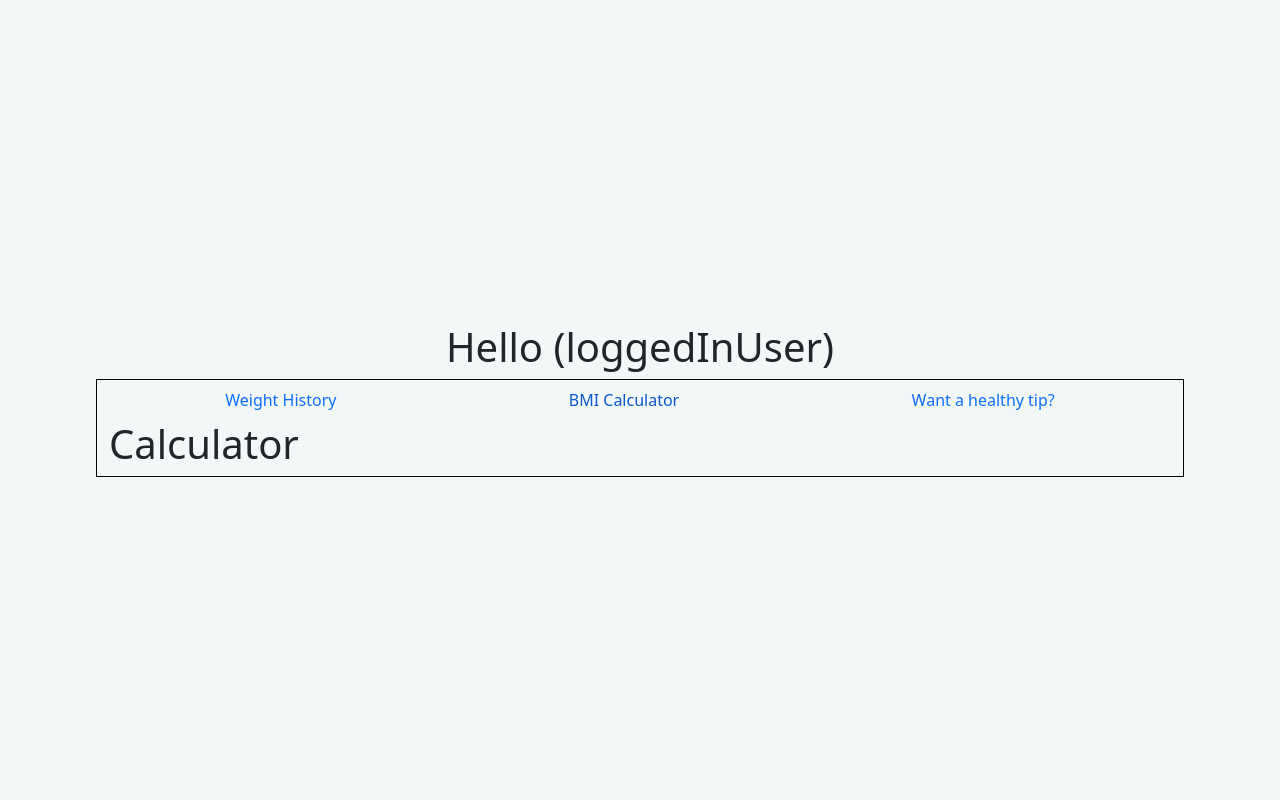
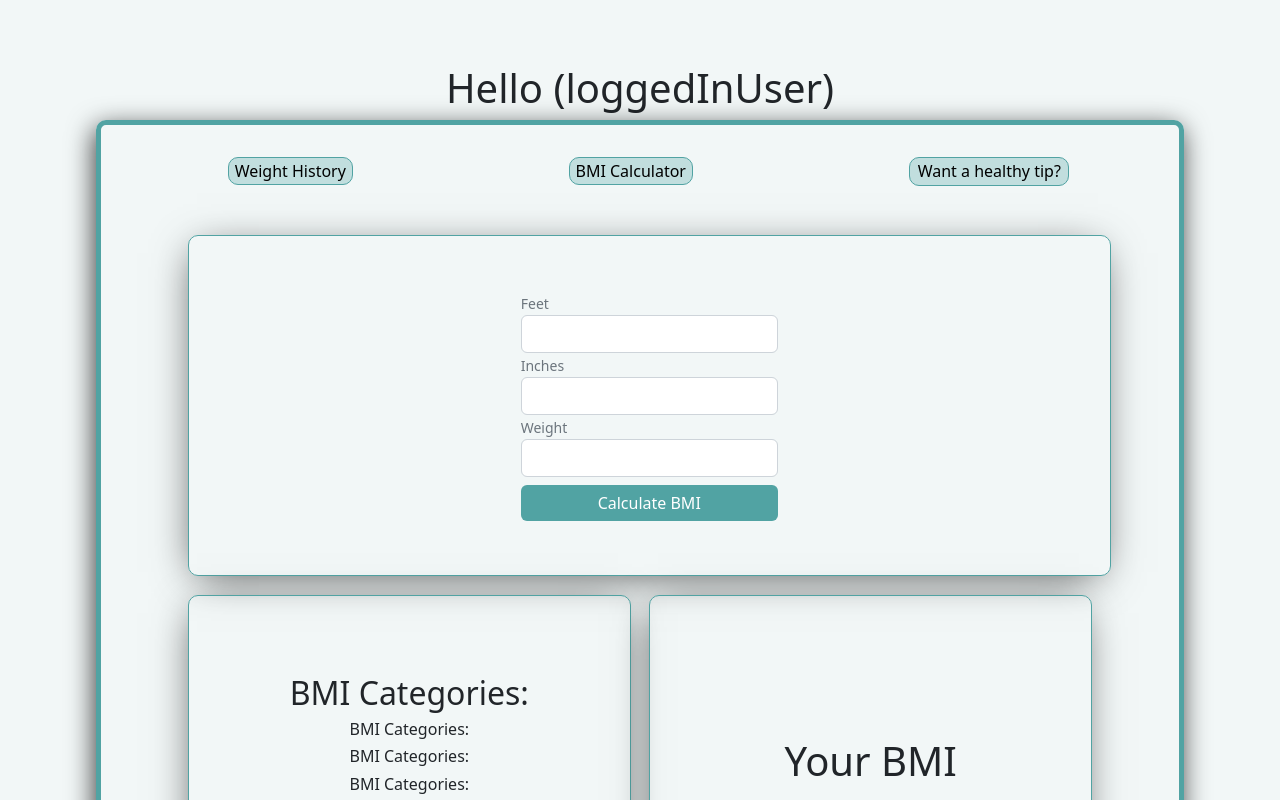
Before and after one commit to DavidJoao/track-it-frontend, a React (Create React App) app: page /myprofile in a window 1280 px wide. Both pictures are taken after a click on the button "BMI Calculator". Shown: the top 800 px of the page. Built offline with nearby package versions, Linux system fonts and the light colour scheme.

Commit message:
added styling for history section, bmi calculator, and integrated chartjs

```diff
--- a/package.json
+++ b/package.json
@@ -8,8 +8,10 @@
     "@testing-library/user-event": "^13.5.0",
     "axios": "^0.27.2",
     "bootstrap": "^5.2.0",
+    "chart.js": "^3.9.1",
     "react": "^18.2.0",
     "react-bootstrap": "^2.5.0",
+    "react-chartjs-2": "^4.3.1",
     "react-dom": "^18.2.0",
     "react-router-dom": "^6.3.0",
     "react-scripts": "5.0.1",
--- a/public/index.html
+++ b/public/index.html
@@ -45,5 +45,6 @@
       To begin the development, run `npm start` or `yarn start`.
       To create a production bundle, use `npm run build` or `yarn build`.
     -->
+  <script src="https://cdn.jsdelivr.net/npm/chart.js"></script>
   </body>
 </html>
--- a/src/components/BMICalculator.js
+++ b/src/components/BMICalculator.js
@@ -1,6 +1,38 @@
+import { Form, Button } from 'react-bootstrap'
+
 function BMICalculator(){
     return(
-        <h1>Calculator</h1>
+        <div style={{width:'95%', height:'90vh'}} className="d-flex flex-column">
+            <div style={{width:'100%', height:"100%", padding:'2%'}}>
+                <div style={{border:"1px solid #51A3A3", width:'100%', height:"50%", display:'flex', flexDirection:'column', justifyContent:'center', alignItems:"center", margin:"1%", borderRadius:"10px", boxShadow:' -2px 7px 40px -11px rgba(0,0,0,0.75)'}}>
+                    <Form>
+                        <Form.Group>
+                            <Form.Text>Feet</Form.Text>
+                            <Form.Control />
+                            <Form.Text>Inches</Form.Text>
+                            <Form.Control />
+                            <Form.Text>Weight</Form.Text>
+                            <Form.Control />
+                            <Button style={{border:'none', backgroundColor:"#51A3A3", width:'100%', marginTop:"3%"}} type='submit'>Calculate BMI</Button>
+                        </Form.Group>
+                    </Form>
+                </div>
+                <div style={{width:'100%', height:"50%"}} className="d-flex flex-column flex-md-row align-self-center">
+                    <div style={{border:"1px solid #51A3A3", width:"100%", height:"100%", display:'flex', justifyContent:"center", alignItems:"center", flexDirection:"column", margin:"1%", borderRadius:'10px', boxShadow:' -2px 7px 40px -11px rgba(0,0,0,0.75)'}}>
+                        <h2>BMI Categories:</h2>
+                        <h6>BMI Categories:</h6>
+                        <h6>BMI Categories:</h6>
+                        <h6>BMI Categories:</h6>
+                        <h6>BMI Categories:</h6>
+                        <h6>BMI Categories:</h6>
+                    </div>
+                    <div style={{border:'1px solid #51A3A3', width:'100%', height:'100%', display:'flex', justifyContent:"center", alignItems:"center", flexDirection:'column', margin:"1%", borderRadius:'10px', boxShadow:' -2px 7px 40px -11px rgba(0,0,0,0.75)'}}>
+                        <h1>Your BMI</h1>
+                    </div>
+
+                </div>
+            </div>
+        </div>
     )
 }
 
--- a/src/components/History.js
+++ b/src/components/History.js
@@ -1,6 +1,34 @@
+import { Form, Button } from "react-bootstrap"
+import { Line } from 'react-chartjs-2'
+import { Chart as ChartJS} from 'chart.js/auto'
+
 function History(){
+    const weightExample = [202, 198, 200, 195, 192, 196, 205]
+    const days = [1, 2, 3, 4, 5, 6, 7]
+
+    const data = {
+        labels: days.map(item => item),
+        datasets: [{
+            label:"Range",
+            data: weightExample.map(wei => wei),
+        }]
+    }
+
     return(
-        <h1>History</h1>
+        <div style={{width:'95%', height:'auto', display:"flex", alignItems:'center', flexDirection:'column', padding:'2%'}}>
+            <h4 style={{border:'1px solid #51A3A3', padding:"1%", borderRadius:'10px'}}>Current Weight: </h4>
+            <h4 style={{border:'1px solid #51A3A3', padding:"1%", borderRadius:'10px'}}>Weight History:</h4>
+            <div style={{border:'1px solid #51A3A3', height:'auto', width:'90%', padding:"2%", borderRadius:'10px'}}>
+                <Line data={data} />
+            </div>
+            <Form>
+                <Form.Group style={{display:"flex", flexDirection:'column', justifyContent:'center', alignItems:'center'}}>
+                    <Form.Text>Add new weight</Form.Text>
+                    <Form.Control style={{border:'1px solid #51A3A3', marginBottom:'5%'}} placeholder="Enter new weight"/>
+                    <Button style={{border:"none", backgroundColor:'#51A3A3'}} type="submit">Register New Weight</Button>
+                </Form.Group>
+            </Form>
+        </div>
     )
 }
 
--- a/src/components/LogIn.js
+++ b/src/components/LogIn.js
@@ -20,6 +20,7 @@ function LogIn(){
     const handleSubmit = (e) => {
         e.preventDefault()
         getAll('POST', `/users/login`, null, dispatchUser, loginInfo)
+        console.log(loggedInUser)
     }
 
     useEffect(() => {
@@ -42,7 +43,7 @@ function LogIn(){
                             <Form.Label>Password</Form.Label>
                             <Form.Control onChange={handleChange} defaultValue={loginInfo.password} style={{border:'1px solid #51A3A3'}} type='password' placeholder='Password'></Form.Control>
                             <Form.Text>Don't share your password with anyone else.</Form.Text>
-                            <Button type='submit' style={{marginTop:'5%', backgroundColor:'#51A3A3', border:'1px solid #51A3A3'}}><Link style={{color:'white', textDecoration:'none'}} to="/">Log In</Link></Button>
+                            <Button type='submit' style={{marginTop:'5%', backgroundColor:'#51A3A3', border:'1px solid #51A3A3'}}><Link style={{color:'white', textDecoration:'none'}} to="/myprofile">Log In</Link></Button>
                         </FormGroup>
                     </Form>
                 </Card.Body>
--- a/src/components/RandomTip.js
+++ b/src/components/RandomTip.js
@@ -1,6 +1,8 @@
 function RandomTip(){
     return(
-        <h1>Random Tip</h1>
+        <div>
+
+        </div>
     )
 }
 
--- a/src/components/SignUp.js
+++ b/src/components/SignUp.js
@@ -25,15 +25,15 @@ function SignUp(){
     function handleChange(e) {
         dispatch({
             key: e.target.classList[0],
-            value: e.target.value
+            defaultValue: e.target.defaultValue
           })
-          console.log(e.target.value)
     }
 
     const handleSubmit = (e) => {
         e.preventDefault()
         signupInfo.password === signupInfo.confirmPassword && getAll('POST', `/users/signup`, null, dispatch, signupInfo)
         navigate('/login')
+        console.log(signupInfo)
     }
 
     const handleFeet = (e) => {
--- a/src/pages/MyProfile.js
+++ b/src/pages/MyProfile.js
@@ -1,12 +1,14 @@
-import { Container, Nav } from "react-bootstrap"
+import { Container, Nav, Offcanvas } from "react-bootstrap"
 import History from "../components/History"
 import { useState } from 'react'
 import BMICalculator from "../components/BMICalculator.js"
 import RandomTip from "../components/RandomTip"
 
 function MyProfile(){
-
-    const [view, setView ] = useState(()=>History)
+    const [show, setShow] = useState(false);
+    const handleClose = () => setShow(false);
+    const handleShow = () => setShow(true);
+    const [view, setView ] = useState(History)
 
     const handleHistory = () => {
         setView(History)
@@ -21,23 +23,34 @@ function MyProfile(){
     }
 
     return(
-        <div style={{width:'100%', height:'100vh', display:"flex", flexDirection:"column", justifyContent:'center', alignItems:'center'}}>
-            <h1>Hello (loggedInUser)</h1>
-            <Container style={{width:'85%', border:'1px solid black'}}>
+        <div style={{width:'100%', height:'auto', display:"flex", flexDirection:"column", justifyContent:'center', alignItems:'center'}}>
+            <h1 style={{marginTop:'5%'}}>Hello (loggedInUser)</h1>
+            <Container style={{width:'85%', border:'5px solid #51A3A3', borderRadius:'10px', boxShadow:'-2px 7px 27px 0px rgba(0,0,0,0.75)'}}>
                     <Nav className="justify-content-center" activeKey="/home">
                         <div style={{display:'flex', justifyContent:'space-around', width:"100%"}}>
                             <Nav.Item>
-                            <Nav.Link onClick={handleHistory}>Weight History</Nav.Link>
+                            <Nav.Link style={{padding:'1%', marginLeft:'1%', marginRight:'1%', borderRadius:'10px', border:'1px solid #51A3A3', color:'black', width:'110%', marginTop:'2rem', textAlign:"center", backgroundColor:'rgba(81, 163, 163, 0.3)'}} onClick={handleHistory}>Weight History</Nav.Link>
                             </Nav.Item>
                             <Nav.Item>
-                            <Nav.Link onClick={handleBMICalculator}>BMI Calculator</Nav.Link>
+                            <Nav.Link style={{padding:'1%', marginLeft:'1%', marginRight:'1%', borderRadius:'10px', border:'1px solid #51A3A3', color:'black', width:'110%', marginTop:'2rem', textAlign:"center", backgroundColor:'rgba(81, 163, 163, 0.3)'}} onClick={handleBMICalculator}>BMI Calculator</Nav.Link>
                             </Nav.Item>
                             <Nav.Item>
-                            <Nav.Link onClick={handleRandomTip}>Want a healthy tip?</Nav.Link>
+                            <Nav.Link style={{padding:'1%', marginLeft:'1%', marginRight:'1%', borderRadius:'10px', border:'1px solid #51A3A3', color:'black', width:'110%', marginTop:'2rem', textAlign:"center", backgroundColor:'rgba(81, 163, 163, 0.3)'}} onClick={handleShow}>Want a healthy tip?</Nav.Link>
+                            <Offcanvas placement="bottom" show={show} onHide={handleClose}>
+                                <Offcanvas.Header closeButton>
+                                <Offcanvas.Title>Offcanvas</Offcanvas.Title>
+                                </Offcanvas.Header>
+                                <Offcanvas.Body>
+                                Some text as placeholder. In real life you can have the elements you
+                                have chosen. Like, text, images, lists, etc.
+                                </Offcanvas.Body>
+                            </Offcanvas>
                             </Nav.Item>
                         </div>
                     </Nav>
-                    {view}
+                    <div style={{display:"flex", justifyContent:'center', padding:'2%'}}>
+                        {view}
+                    </div>
             </Container>
         </div>
     )
```
Also changed, not shown: src/functions/getAll.js (indentation only), 1 other file (tests, documents, lock files or other folders).
